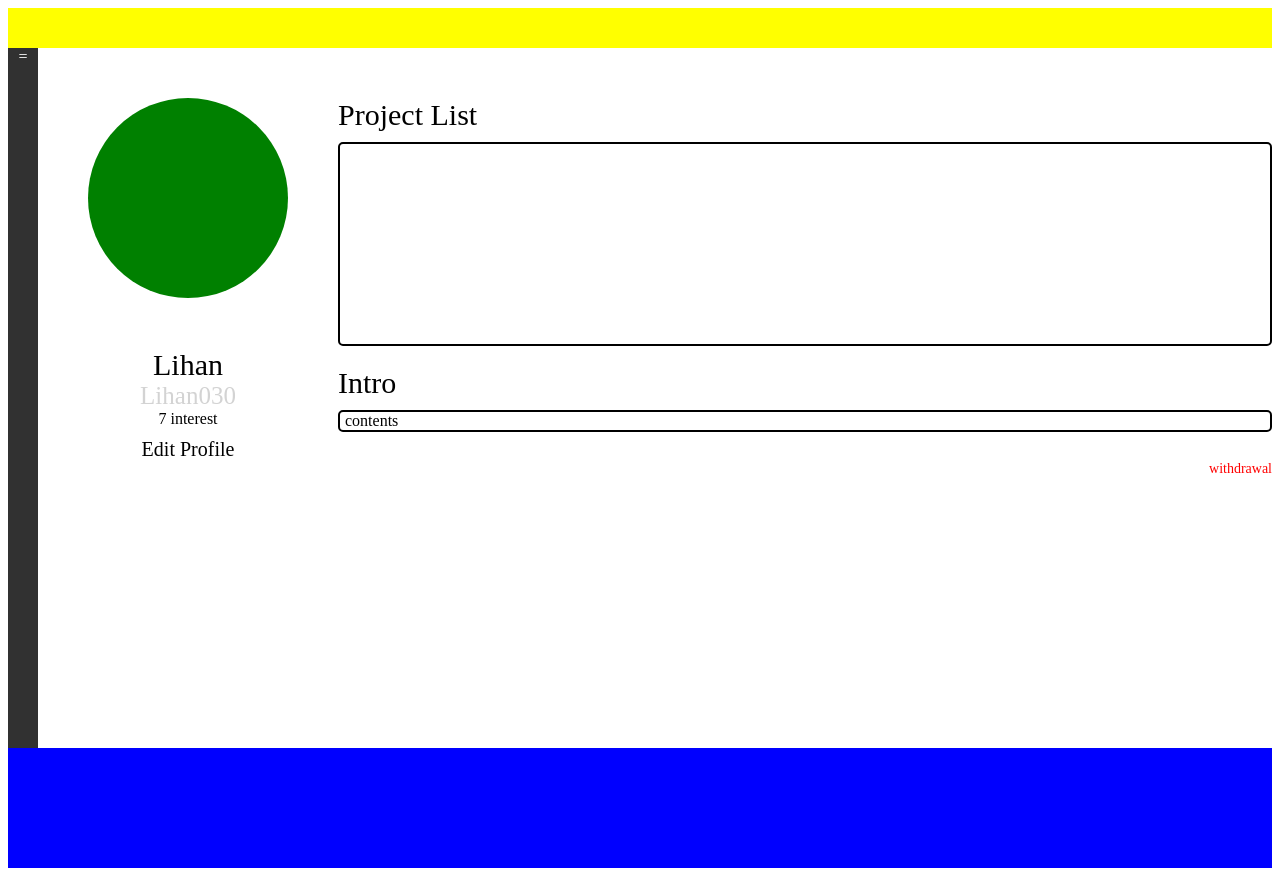
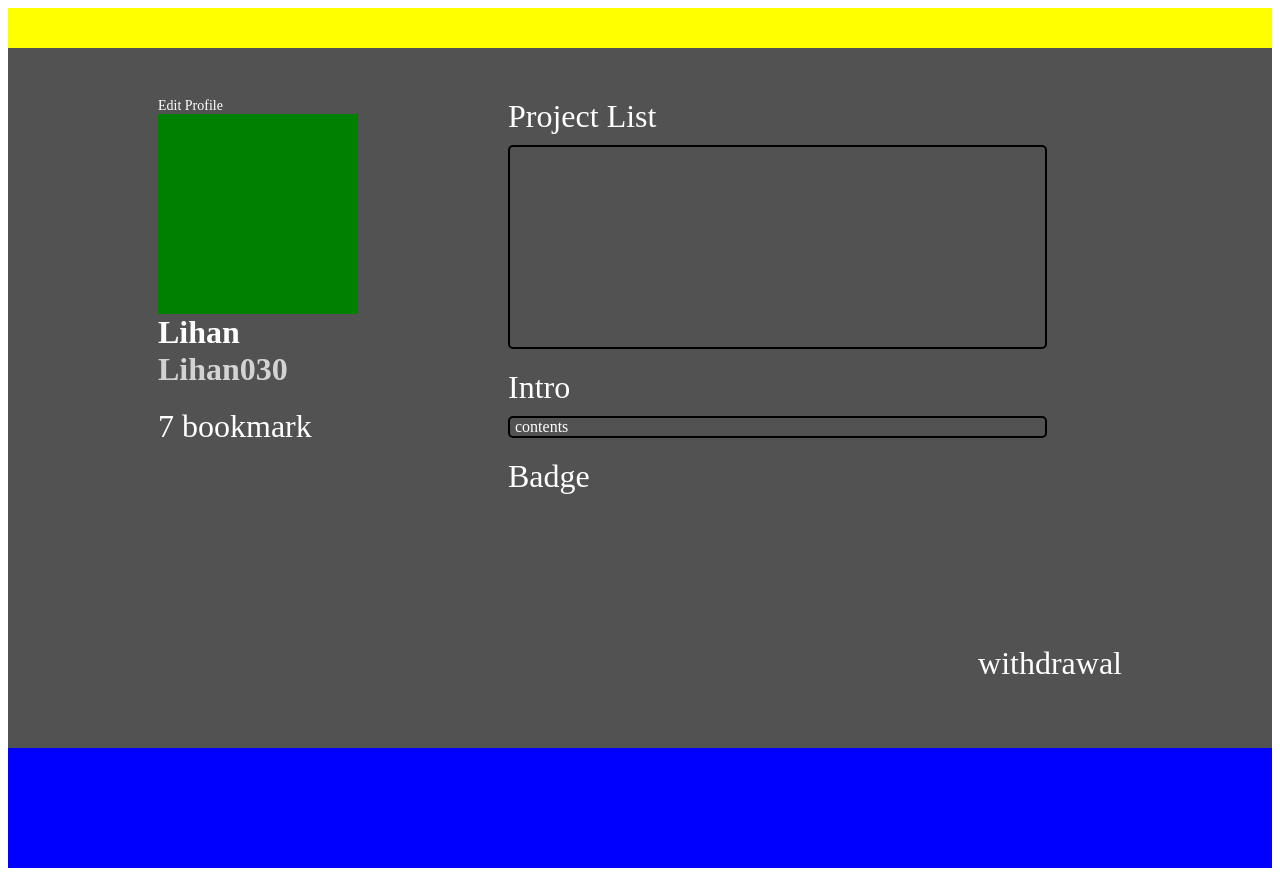
Before and after one commit to OpenBoardTeam/Frontend, a React (Create React App) app: page /profile in a window 1280 px wide. Built offline with nearby package versions, Linux system fonts and the light colour scheme.

Commit message:
Design: 변경된 디자인 수정

```diff
--- a/src/pages/Profile.css
+++ b/src/pages/Profile.css
@@ -1,108 +1,69 @@
 .profilebody {
-    display: flex;
-    justify-content: center;
     height: 700px;
-}
-
-.profilemenuopen {
-    width: 110px;
-    background-color: rgb(49, 49, 49);
+    width: 100%;
+    background-color: #525252;
     color: white;
 }
 
-.profilemenuclose {
-    width: 30px;
-    background-color: rgb(49, 49, 49);
-    color: white;
-}
-
-.profilemain {
-    flex: 1;
-}
-
-.profilemenubutton {
-    text-align: center;
-    width: auto;
-}
-
-.buttonmy {
-    margin-top: 30px;
-}
-
-.buttonmy, .buttonproject, .buttoninterest {
-    text-align: center;
-    padding: 10px;
-}
-
-.mybuttonclick {
-    text-align: center;
-    padding: 10px;
-    background-color: rgb(20, 20, 20);
-}
-
-.buttonmyclick {
-    text-align: center;
-    padding: 10px;
-    background-color: rgb(20, 20, 20);
-    margin-top: 30px;
-}
-
-.profilemenubutton:hover, .buttonmy:hover, .buttonproject:hover, .buttoninterest:hover {
-    cursor: pointer;
-}
-
-
-/* ProfileMy */
 .mybody {
     display: flex;
     justify-content: center;
 }
 
 .myleft {
-    text-align: center;
-    width: 300px;
+    text-align: left;
+    width: 500px;
 }
 
 .myright {
     flex: 2;
 }
 
+.myedit {
+    font-size: 14px;
+    width: auto;
+    margin-left: 150px;
+    margin-top: 50px;
+}
+
 .myimg {
     width: 200px;
     height: 200px;
-    border-radius: 100%;
     background-color: green;
-    margin: 50px;
+    margin-left: 150px;
 }
 
 .myname {
-    font-size: 30px;
+    font-size: 32px;
     width: auto;
+    margin-left: 150px;
+    font-weight: bolder;
 }
 
 .myid {
-    display: flex;
-    justify-content: center;
-    font-size: 25px;
+    font-size: 32px;
     color: lightgray;
     width: auto;
+    margin-left: 150px;
+    font-weight: bolder;
 }
 
-.myedit {
-    display: inline-block;
-    font-size: 20px;
+.mybookmark {
+    font-size: 32px;
     width: auto;
-    margin-top: 10px;
+    margin-left: 150px;
+    margin-top: 20px;
 }
 
 .mywith {
     float: right;
-    color: red;
-    font-size: 14px;
+    font-size: 32px;
+    margin-right: 150px;
+    margin-top: 150px;
 }
 
 .myprojecttitle {
-    font-size: 30px;
+    font-size: 32px;
     margin-top: 50px;
 }
 
@@ -111,10 +72,11 @@
     height: 200px;
     border-radius: 5px;
     margin-top: 10px;
+    width: 70%;
 }
 
-.myintro {
-    font-size: 30px;
+.myintro, .mybadge {
+    font-size: 32px;
     margin-top: 20px;
 }
 
@@ -123,6 +85,7 @@
     border-radius: 5px;
     text-indent: 5px;
     margin-top: 10px;
+    width: 70%;
 }
 
 .myedit:hover, .mywith:hover {
--- a/src/pages/Profile.jsx
+++ b/src/pages/Profile.jsx
@@ -1,34 +1,32 @@
 import React from "react";
 import "./Profile.css";
-import ProfileMy from "./ProfileMy";
-import { useState } from "react";
 
 const Profile = () => {
-    const [menu, setMenu] = useState(0)
-    const [state, setState] = useState(0)
     return (
         <>
             <div className="postheader">
 
             </div>
             <div className="profilebody">
-                <div className={menu === 0 ? "profilemenuclose" : "profilemenuopen"}>
-                    {menu === 0 && (
-                        <div className="profilemenubutton" onClick={() => setMenu(1)}>=</div>
-                    )}
-                    {menu === 1 && (
-                        <>
-                            <div className="profilemenubutton" onClick={() => setMenu(0)}>{`<`}</div>
-                            <div className={state !== 0 ? "buttonmy" : "buttonmyclick"} onClick={() => setState(0)}>My Profile</div>
-                            <div className={state !== 1 ? "buttonproject" : "mybuttonclick"} onClick={() => setState(1)}>Project Detail</div>
-                            <div className={state !== 2 ? "buttoninterest" : "mybuttonclick"} onClick={() => setState(2)}>Interest</div>
-                        </>
-                    )}
+                <div className="mybody">
+                    <div className="myleft">
+                        <div className="myedit">Edit Profile</div>
+                        <div className="myimg"></div>
+                        <div className="myname">Lihan</div>
+                        <div className="myid">Lihan030</div>
+                        <div className="mybookmark">7 bookmark</div>
+                    </div>
+                    <div className="myright">
+                        <div className="myprojecttitle">Project List</div>
+                        <div className="myprojectlist">
 
+                        </div>
+                        <div className="myintro">Intro</div>
+                        <div className="mycontent">contents</div>
+                        <div className="mybadge">Badge</div>
+                    </div>
                 </div>
-                <div className="profilemain">
-                    {state === 0 && <ProfileMy/>}
-                </div>
+                <div className="mywith">withdrawal</div>
             </div>
             <div className="postfooter">
 
--- a/src/pages/ProfileMy.jsx
+++ /dev/null
@@ -1,29 +0,0 @@
-import React from "react";
-
-const ProfileMy = () => {
-
-    return (
-        <>
-            <div className="mybody">
-                <div className="myleft">
-                    <div className="myimg"></div>
-                    <div className="myname">Lihan</div>
-                    <div className="myid">Lihan030</div>
-                    <div className="myinterest">7 interest</div>
-                    <div className="myedit">Edit Profile</div>
-                </div>
-                <div className="myright">
-                    <div className="myprojecttitle">Project List</div>
-                    <div className="myprojectlist">
-
-                    </div>
-                    <div className="myintro">Intro</div>
-                    <div className="mycontent">contents</div>
-                </div>
-            </div>
-            <div className="mywith">withdrawal</div>
-        </>
-    );
-};
-
-export default ProfileMy;
```
